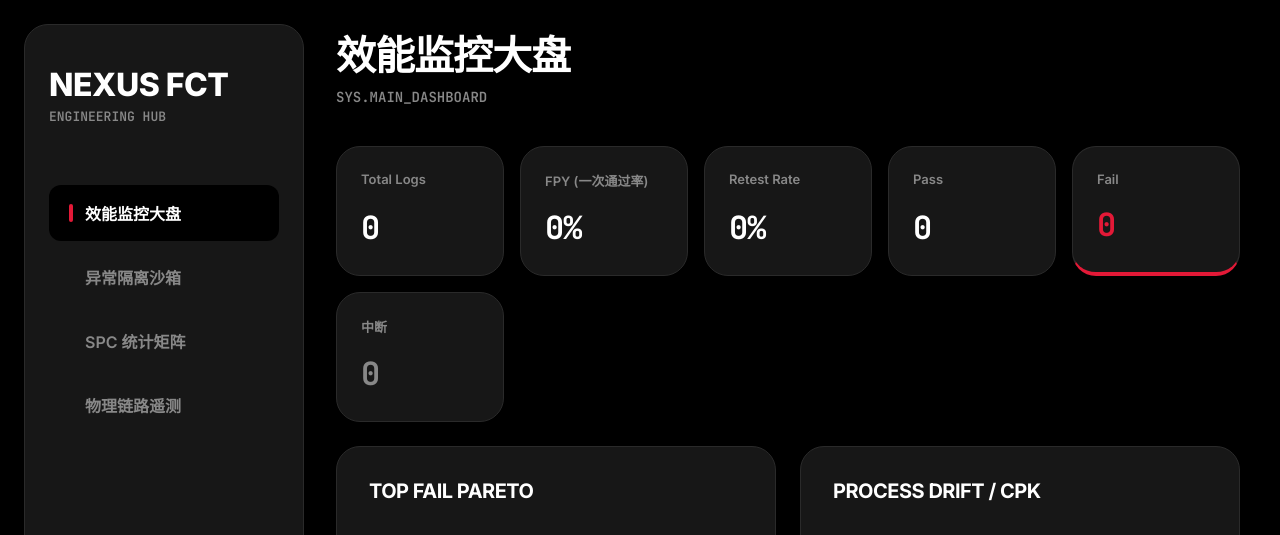
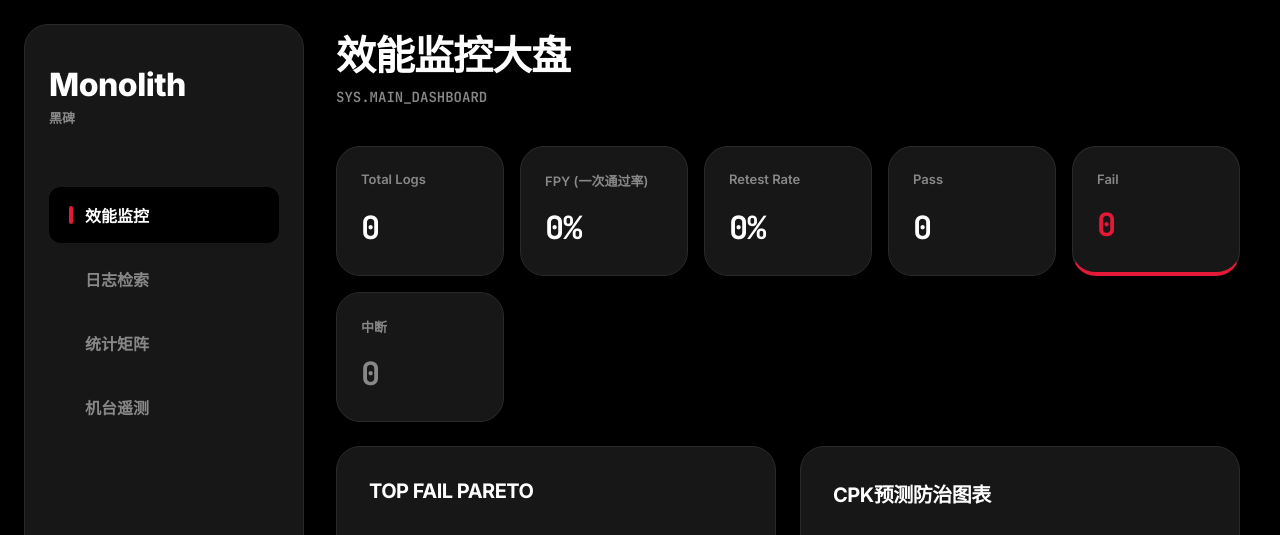
Before and after one commit to ZeniX-ally/Log-Analysis-Tool, a Flask app: page / in a window 1280 px wide. Shown: the top 535 px of the page. Run offline with Flask 3, Linux system fonts and the light colour scheme; data that the repository does not hold is empty; some libraries are stand-ins or nearby versions.

Commit message:
V1.4
Support Linux

```diff
--- a/backend/app.py
+++ b/backend/app.py
@@ -8,6 +8,7 @@ import math
 from datetime import datetime
 import functools # [优化点新增]
 import time # [优化点新增]
+from pathlib import Path # [新增] 用于跨平台路径处理
 
 try:
     from flask import Flask, jsonify, render_template, request, Response
@@ -22,11 +23,12 @@ PROJECT_ROOT = os.path.abspath(os.path.join(BASE_DIR, ".."))
 if PROJECT_ROOT not in sys.path:
     sys.path.insert(0, PROJECT_ROOT)
 
-TEMPLATE_DIR = os.path.join(PROJECT_ROOT, "frontend", "templates")
-STATIC_DIR = os.path.join(PROJECT_ROOT, "frontend", "static")
-LOG_DIR = os.path.join(PROJECT_ROOT, "data", "logs")
-
-CACHE_FILE = os.path.join(PROJECT_ROOT, "data", "telemetry_cache.json")
+# [修改点] 适配 Ubuntu 路径逻辑
+_P = Path(PROJECT_ROOT)
+TEMPLATE_DIR = str(_P / "frontend" / "templates")
+STATIC_DIR = str(_P / "frontend" / "static")
+LOG_DIR = str(_P / "data" / "logs")
+CACHE_FILE = str(_P / "data" / "telemetry_cache.json")
 
 ONLINE_SECONDS = 5
 STALE_SECONDS = 30
@@ -132,7 +134,7 @@ def get_dir_mtime(path):
     except Exception:
         return time.time()
 
-# 使用 lru_cache 缓存解析结果。通过传入目录修改时间，当有新文件加入导致目录mtime改变时，缓存自动失效重建。
+# 使用 lru_cache 缓存解析结果。
 @functools.lru_cache(maxsize=1)
 def _cached_load_records(dir_mtime):
     if load_all_fct_records is None:
@@ -148,7 +150,6 @@ def safe_load_records():
     """代理函数，将目录状态传入缓存系统"""
     os.makedirs(LOG_DIR, exist_ok=True)
     current_mtime = get_dir_mtime(LOG_DIR)
-    # [性能飞跃] 如果日志文件夹没有新增文件，这里会以极速直接返回内存中已解析好的对象引用
     return _cached_load_records(current_mtime)
 # ==============================
 
@@ -287,13 +288,11 @@ def build_machine_summary():
     return {"total": len(machines), "online": online, "stale": stale, "offline": offline, "machines": sorted(machines, key=lambda i: i["machine_id"])}
 
 def build_analysis(records):
-    # [优化点 2] 限制图表全量分析扫描范围，最多扫描最近的 2000 条记录防止过载卡顿
     recent_records = records[:2000]
     stats = build_stats(recent_records)
     model_summary = {}
     numeric_metrics = {}
 
-    # 抽取最近 200 个记录作为基础度量元
     for record in recent_records[:200]:
         for item in record.get("raw_items", []):
             name = item.get("name") or item.get("raw_name")
@@ -310,7 +309,6 @@ def build_analysis(records):
 
     for metric in all_metrics:
         points = []
-        # 只生成最近 100 个点，减轻前端 Chart 渲染压力
         for record in reversed(recent_records[:100]):
             target_item = next((i for i in record.get("raw_items", []) if (i.get("name") or i.get("raw_name")) == metric["name"]), None)
             if target_item:
@@ -336,7 +334,7 @@ def build_engineering_insights(records):
     }
 
     station_history = {}
-    for record in records[:100]: # 增大了扫描范围但加以限制
+    for record in records[:100]:
         station = record.get("station", "UNKNOWN_STATION")
         if station not in station_history:
             station_history[station] = []
@@ -470,4 +468,5 @@ def api_telemetry_latest(): return jsonify(build_machine_summary())
 if __name__ == "__main__":
     os.makedirs(LOG_DIR, exist_ok=True)
     load_telemetry_cache()
-    app.run(host="0.0.0.0", port=5000, debug=True)
+    # [修改点] 开启多线程并关闭调试模式，优化 Ubuntu 服务器响应性
+    app.run(host="0.0.0.0", port=5000, debug=False, threaded=True)
--- a/frontend/templates/index.html
+++ b/frontend/templates/index.html
@@ -248,13 +248,13 @@
 <body>
 <div class="app">
     <aside class="sidebar surface-panel">
-        <div class="brand text-truncate">NEXUS FCT</div>
-        <div class="brand-sub">ENGINEERING HUB</div>
+        <div class="brand text-truncate">Monolith</div>
+        <div class="brand-sub">黑碑</div>
 
-        <div class="nav-item active" onclick="switchPanel('overviewPanel', this)">效能监控大盘</div>
-        <div class="nav-item" onclick="switchPanel('failCenterPanel', this)">异常隔离沙箱</div>
-        <div class="nav-item" onclick="switchPanel('spcPanel', this)">SPC 统计矩阵</div>
-        <div class="nav-item" onclick="switchPanel('machinePanel', this)">物理链路遥测</div>
+        <div class="nav-item active" onclick="switchPanel('overviewPanel', this)">效能监控</div>
+        <div class="nav-item" onclick="switchPanel('failCenterPanel', this)">日志检索</div>
+        <div class="nav-item" onclick="switchPanel('spcPanel', this)">统计矩阵</div>
+        <div class="nav-item" onclick="switchPanel('machinePanel', this)">机台遥测</div>
 
         <div style="margin-top: auto; color: var(--text-muted); font-size: 13px; font-weight: 500; font-family: var(--font-num); line-height: 2;">
             <div style="color: #fff; margin-bottom: 8px; font-family: var(--font-ui); font-weight: 700;">Telemetry Status</div>
@@ -285,7 +285,7 @@
                     <div id="paretoChart" class="chart-container"></div>
                 </div>
                 <div class="box surface-panel hover-invert-float">
-                    <div class="box-title text-truncate">PROCESS DRIFT / CPK</div>
+                    <div class="box-title text-truncate">CPK预测防治图表</div>
                     <div id="cpkChart" class="chart-container"></div>
                 </div>
             </div>
@@ -373,10 +373,10 @@ function switchPanel(panelId, el) {
     document.getElementById("pageTitle").innerText = el.innerText;
 
     const subs = {
-        'overviewPanel': 'SYS.MAIN_DASHBOARD',
-        'failCenterPanel': 'SYS.FAULT_ISOLATION',
-        'spcPanel': 'SYS.PROCESS_CONTROL // UNBOUNDED GRID',
-        'machinePanel': 'SYS.NODE_TELEMETRY'
+        'overviewPanel': '',
+        'failCenterPanel': '',
+        'spcPanel': '',
+        'machinePanel': ''
     };
     document.getElementById("pageSub").innerText = subs[panelId];
 
--- a/requirements.txt
+++ b/requirements.txt
@@ -1 +1,2 @@
 Flask>=3.0.0
+gunicorn==20.1.0
```
Also changed, not shown: data/telemetry_cache.json (+1 -1 lines), fct_ipc_agent（边缘机脚本）.py (+16 -14 lines), 边缘机脚本/fct_agent_12.py (+7 -3 lines), 边缘机脚本/fct_agent_16.py (+8 -2 lines), 5 other files.
